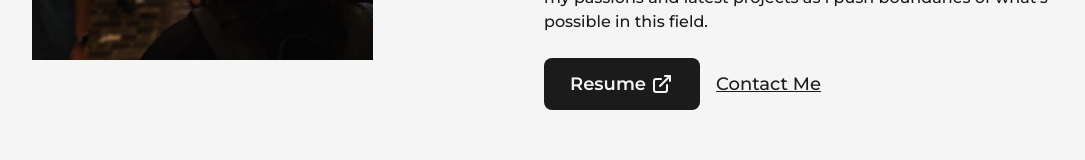
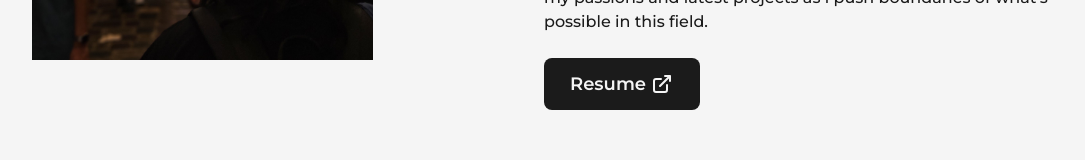
Before and after one commit to GavinFerdinandChee/GavinFerdinandChee.github.io, a Next.js app: page / in a window 1280 px wide. Shown: the part 536-696 px from the top of the page, without its empty margins (96-1181 px from the left). Built offline with nearby package versions, Linux system fonts and the light colour scheme.

Commit message:
Update index.js

```diff
--- a/src/pages/index.js
+++ b/src/pages/index.js
@@ -57,7 +57,7 @@ export default function Home() {
                   "
                   download={true}
                 >Resume <LinkArrow className="w-6 ml-1" /> </Link>
-                <button  onClick={handleModal} className="ml-4 text-lg font-medium capitalize text-dark underline md:text-base">Contact Me</button>
+                <button  onClick={handleModal} className="ml-4 text-lg font-medium capitalize text-dark underline md:text-base"></button>
               </div>
             </div>
           </div>
```
